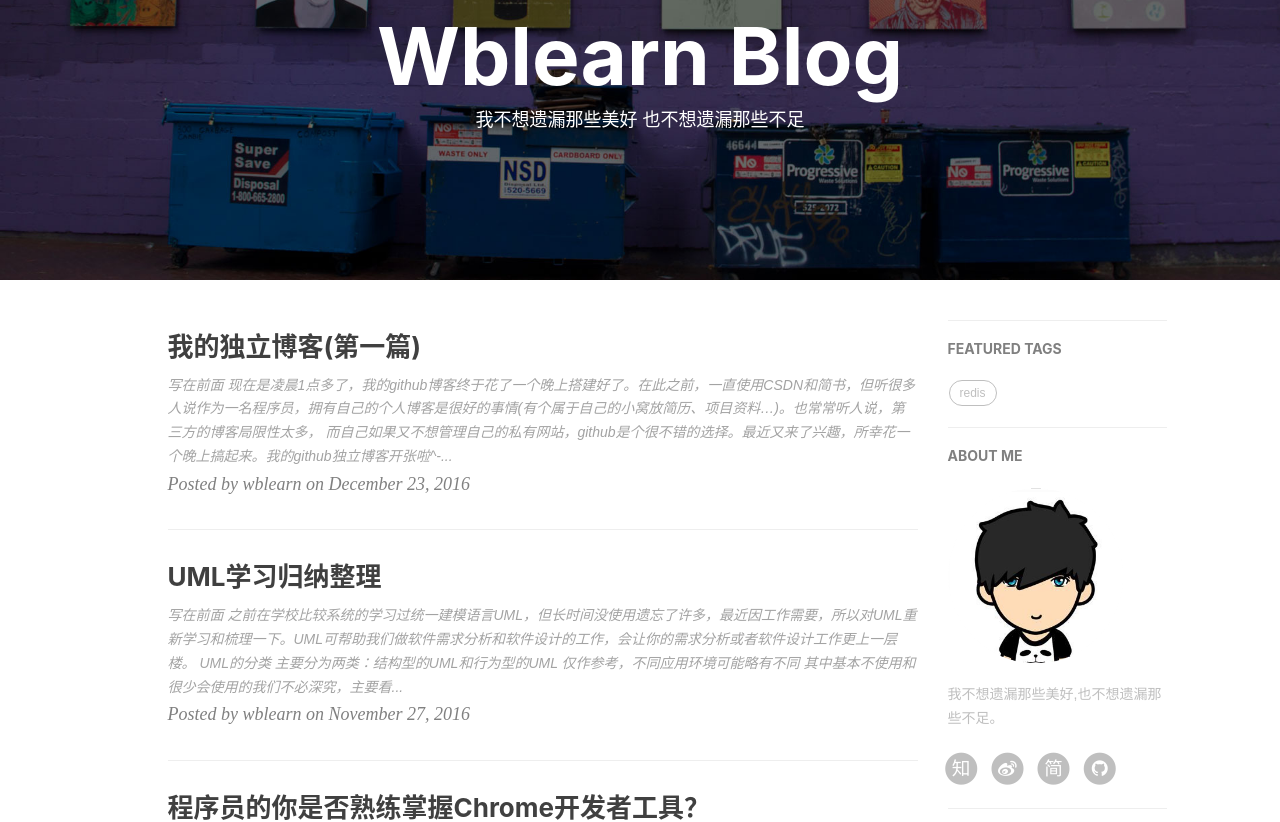
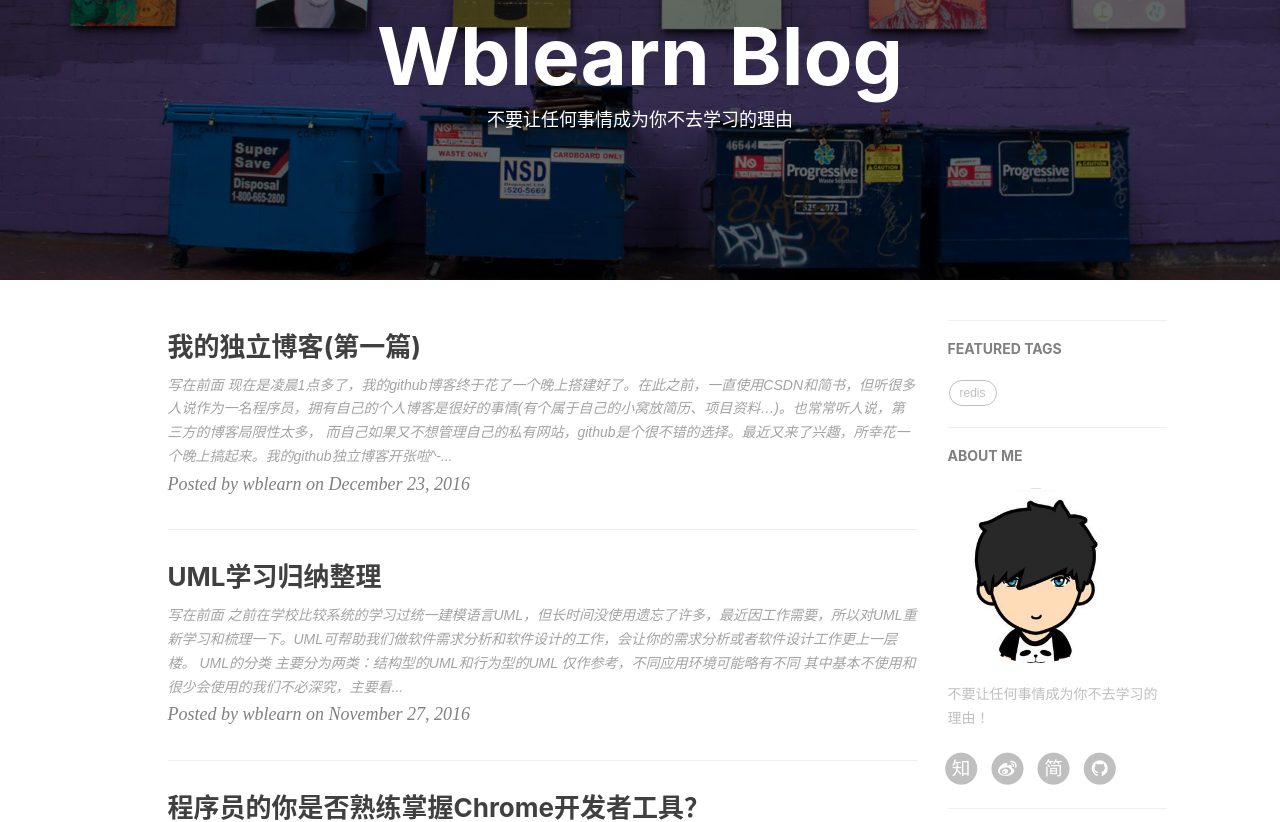
Before and after one commit to wblearn/wblearn.github.io, a Jekyll site: the page built from index.html, in a window 1280 px wide. Shown: the part 138-960 px from the top of the page. Built offline with Jekyll 4.4.1, drawn with Linux system fonts in a browser that asks for light colours; nearby versions of some CDN libraries; the list of posts is cut into pages by our own code.

Commit message:
change description

```diff
--- a/_config.yml
+++ b/_config.yml
@@ -3,7 +3,7 @@ title: Wblearn Blog
 SEOTitle: Wblearn的博客 | Wblearn Blog
 header-img: img/home-bg-art.jpg
 email: 1275660493@qq.com
-description: "@wblearn,我不想遗漏那些美好,也不想遗漏那些不足。"
+description: "@wblearn,不要让任何事情成为你不去学习的理由！"
 keyword: "wblearn, @wblearn, wblearn的博客,wblearn Blog, 博客, 个人网站, 互联网"
 url: "http://wblearn.github.io/"              # your host, for absolute URL
 baseurl: ""                             # for example, '/blog' if your blog hosted on 'host/blog'
@@ -72,7 +72,7 @@ ga_domain: wblearn.github.io
 
 # Sidebar settings
 sidebar: true                           # whether or not using Sidebar.
-sidebar-about-description: "我不想遗漏那些美好,也不想遗漏那些不足。"
+sidebar-about-description: "不要让任何事情成为你不去学习的理由！"
 sidebar-avatar: /img/avatar-wb.jpg      # use absolute URL, seeing it's used in both `/` and `/about/`
 
 
--- a/index.html
+++ b/index.html
@@ -1,6 +1,6 @@
 ---
 layout: page
-description: "我不想遗漏那些美好 也不想遗漏那些不足"
+description: "不要让任何事情成为你不去学习的理由"
 ---
 
 {% for post in paginator.posts %}
```
